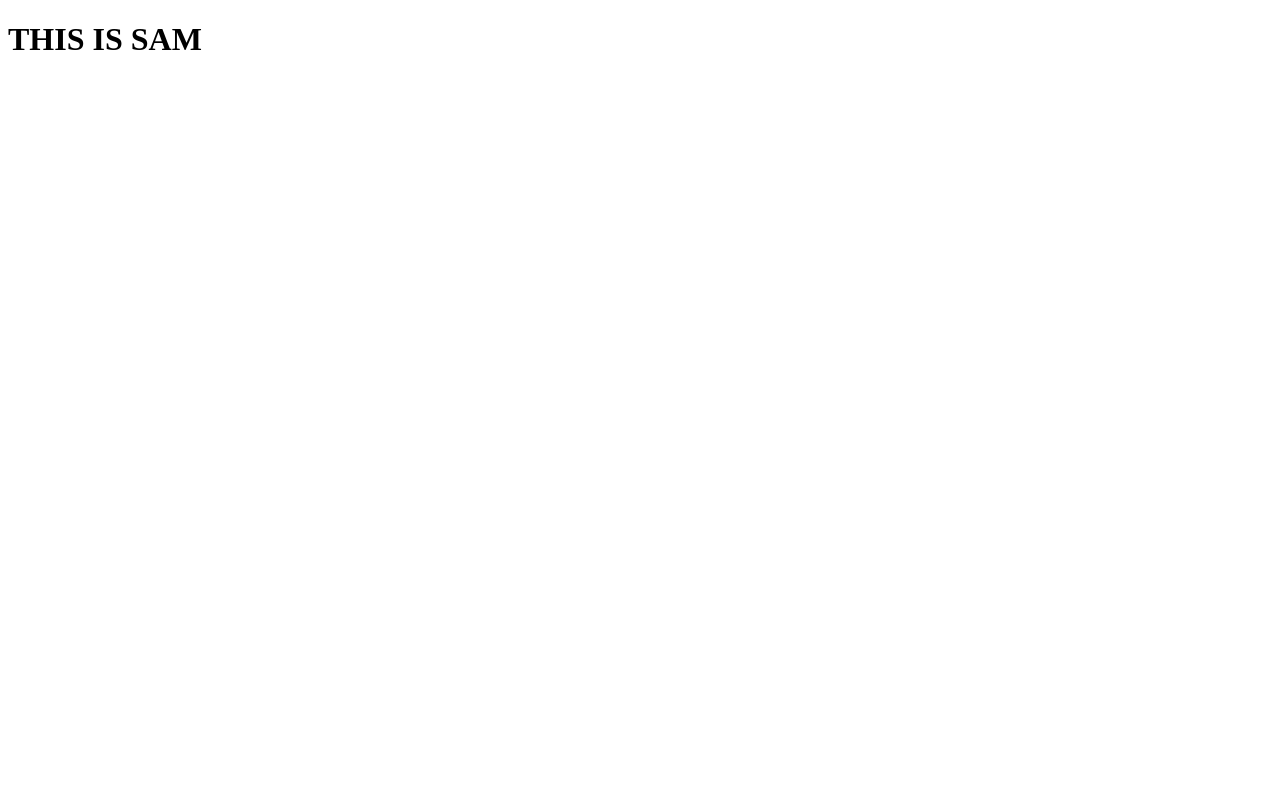
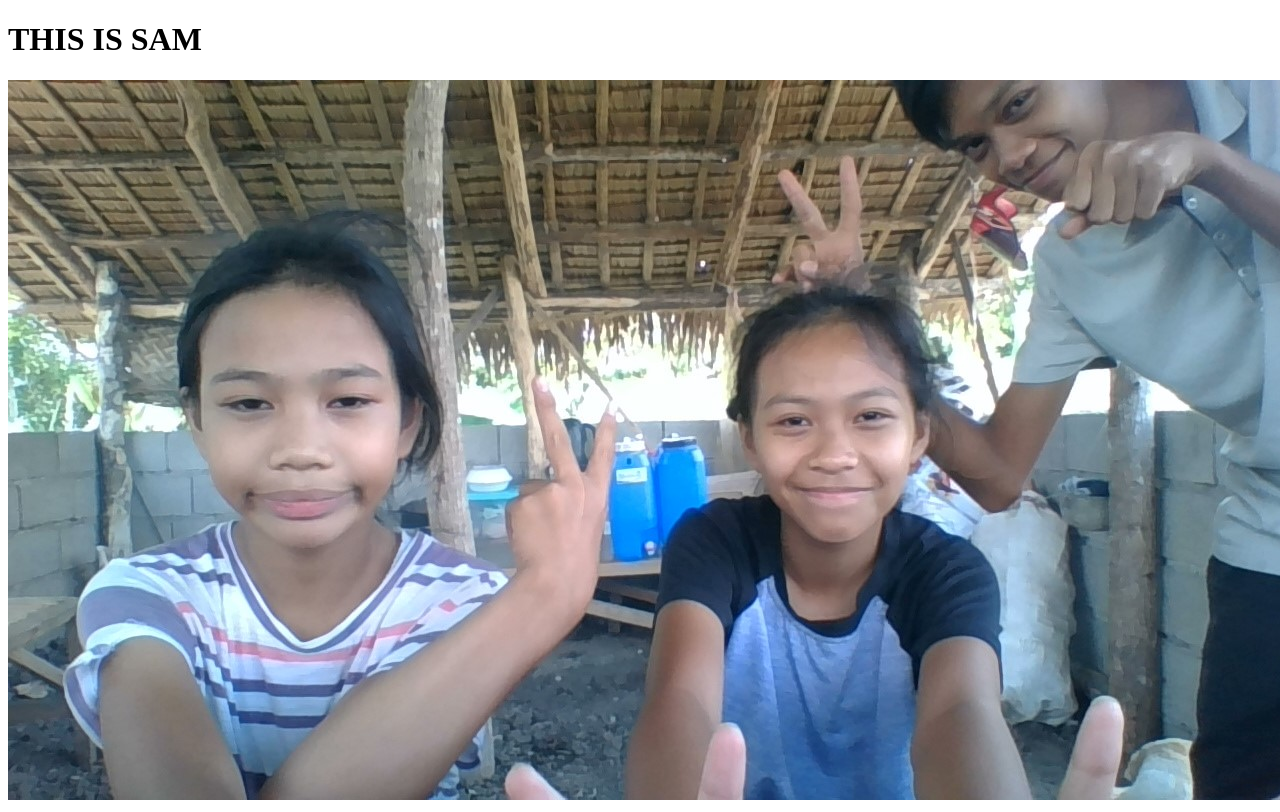
Before and after one commit to samduazo/portfolio, a plain HTML site: page index.html in a window 1280 px wide. Drawn offline with Linux system fonts and the light colour scheme.

Commit message:
initial commit

```diff
--- a/index.html
+++ b/index.html
@@ -10,6 +10,7 @@
     <h1>
         THIS IS SAM
     </h1>
+    <img src="images/WIN_20220515_21_26_23_Pro.jpg" alt="imageofmesheilanadmicha">
 
 </body>
 </html>
```
Also changed, not shown: images/WIN_20220515_21_26_23_Pro.jpg (added).
